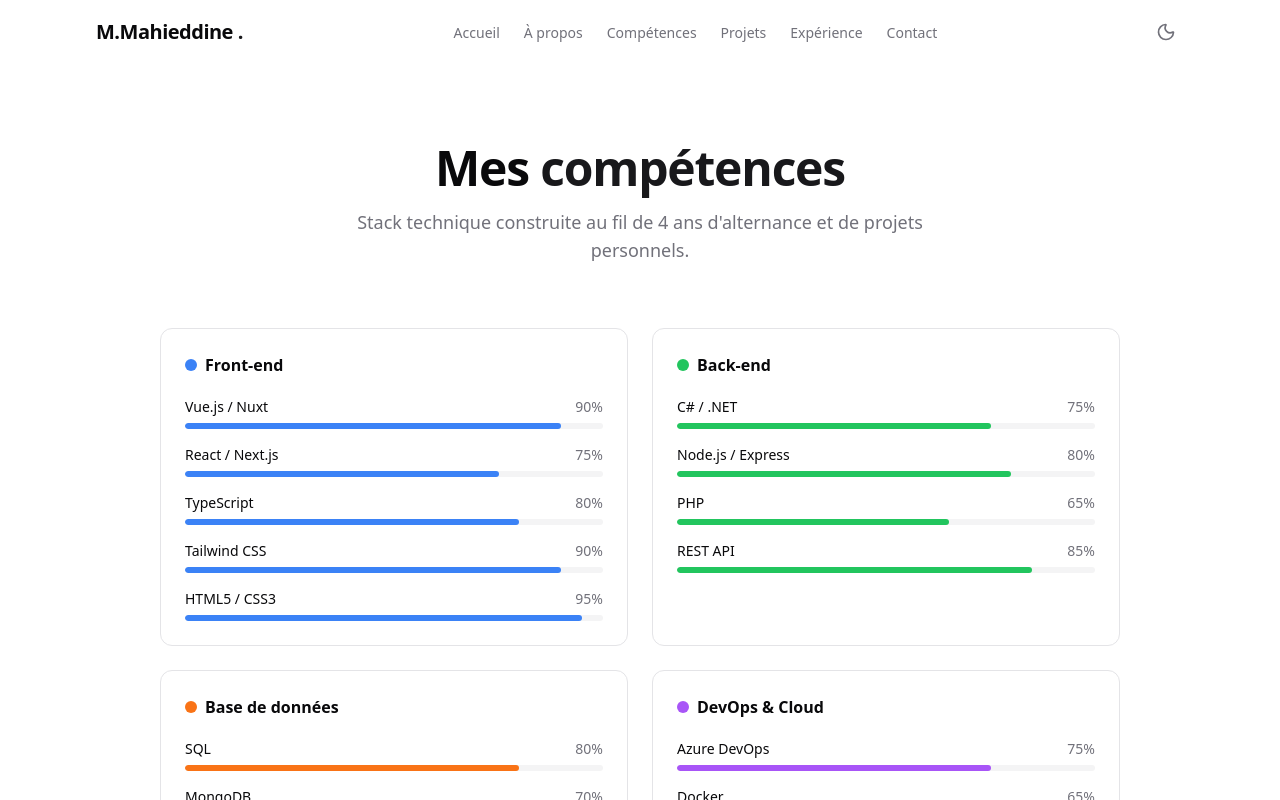
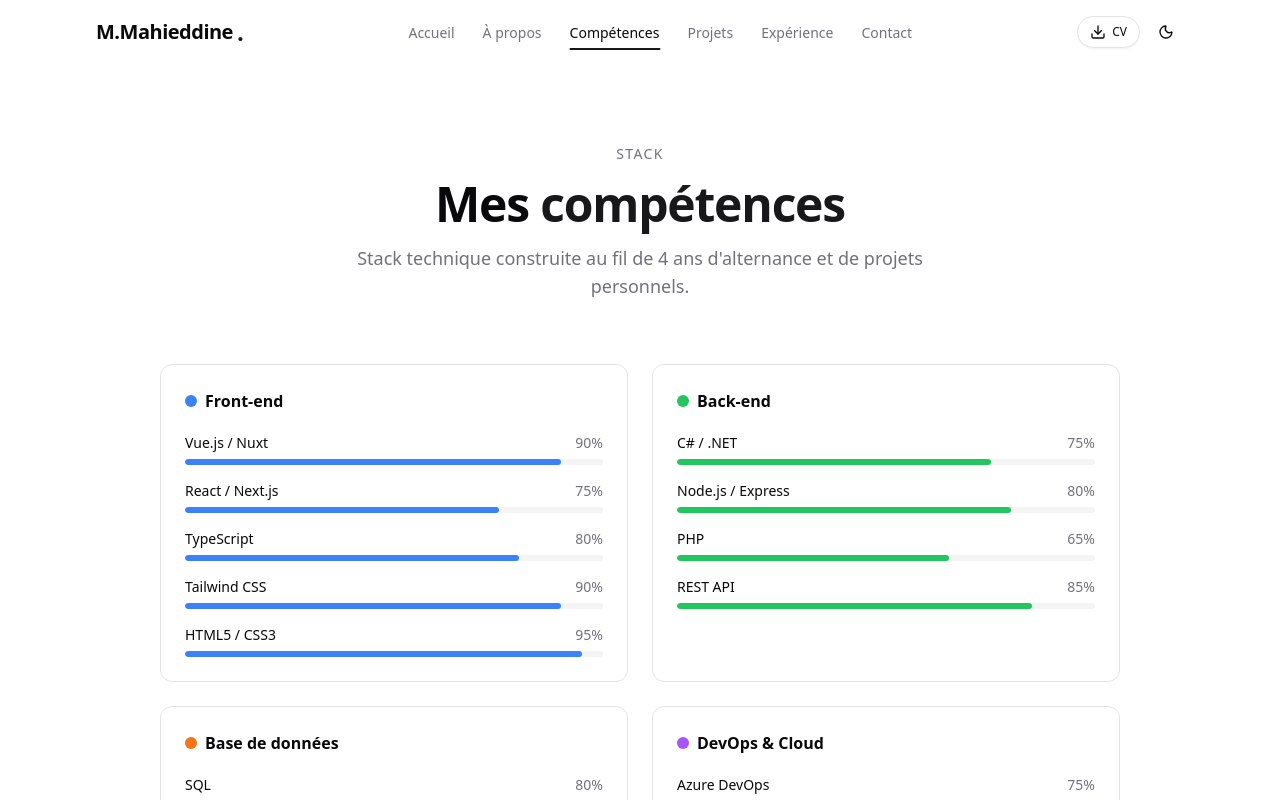
Before and after one commit to Mylan699/Portfolio-2026, a Nuxt app: page /skills in a window 1280 px wide. Shown: the top 800 px of the page. Built offline with nearby package versions, Linux system fonts and the light colour scheme.

Commit message:
fix bug skills

```diff
--- a/app/components/Navbar.vue
+++ b/app/components/Navbar.vue
@@ -1,23 +1,46 @@
 <script setup lang="ts">
-import { Moon, Sun, Menu, X } from 'lucide-vue-next'
+import { gsap } from 'gsap'
+import { Moon, Sun, Menu, X, Download } from 'lucide-vue-next'
+import { Button } from '@/components/ui/button'
 
 const colorMode = useColorMode()
 const isMenuOpen = ref(false)
 const isScrolled = ref(false)
+const route = useRoute()
 
-// Toggle dark/light
 const toggleTheme = () => {
   colorMode.preference = colorMode.value === 'dark' ? 'light' : 'dark'
 }
 
-// Détecte le scroll pour l'effet blur
+const handleScroll = () => {
+  isScrolled.value = window.scrollY > 20
+}
+
 onMounted(() => {
-  window.addEventListener('scroll', () => {
-    isScrolled.value = window.scrollY > 20
-  })
+  window.addEventListener('scroll', handleScroll)
+
+  // Animation d'entrée GSAP
+  const tl = gsap.timeline()
+  tl.fromTo('.navbar-logo',
+    { opacity: 0, x: -20 },
+    { opacity: 1, x: 0, duration: 0.5, ease: 'power2.out' }
+  )
+  .fromTo('.navbar-link',
+    { opacity: 0, y: -10 },
+    { opacity: 1, y: 0, duration: 0.4, ease: 'power2.out', stagger: 0.07 },
+    '-=0.2'
+  )
+  .fromTo('.navbar-actions',
+    { opacity: 0, x: 20 },
+    { opacity: 1, x: 0, duration: 0.4, ease: 'power2.out' },
+    '-=0.3'
+  )
 })
 
-// Liens de navigation — personnalise selon tes pages
+onUnmounted(() => {
+  window.removeEventListener('scroll', handleScroll)
+})
+
 const navLinks = [
   { label: 'Accueil', to: '/' },
   { label: 'À propos', to: '/about' },
@@ -26,95 +49,135 @@ const navLinks = [
   { label: 'Expérience', to: '/experience' },
   { label: 'Contact', to: '/contact' },
 ]
+
+const isActive = (path: string) => {
+  if (path === '/') return route.path === '/'
+  return route.path.startsWith(path)
+}
 </script>
 
 <template>
   <header
     :class="[
-      'fixed top-0 left-0 right-0 z-50 transition-all duration-300',
+      'fixed top-0 left-0 right-0 z-50 transition-all duration-500',
       isScrolled
-        ? 'bg-background/80 backdrop-blur-md border-b border-border shadow-sm'
+        ? 'bg-background/85 backdrop-blur-xl border-b border-border shadow-lg shadow-black/5'
         : 'bg-transparent'
     ]"
   >
     <nav class="max-w-6xl mx-auto px-4 sm:px-6 lg:px-8">
       <div class="flex items-center justify-between h-16">
 
-        <!-- Logo / Nom — personnalise ici -->
+        <!-- Logo -->
         <NuxtLink
           to="/"
-          class="text-xl font-bold tracking-tight text-foreground hover:text-primary transition-colors"
+          class="navbar-logo flex items-center gap-1 text-xl font-bold tracking-tight hover:opacity-80 transition-opacity"
         >
-          M.Mahieddine
-          <span class="text-primary">.</span>
+          <span>M.Mahieddine</span>
+          <span class="text-primary text-2xl leading-none">.</span>
         </NuxtLink>
 
         <!-- Liens desktop -->
-        <ul class="hidden md:flex items-center gap-6">
+        <ul class="hidden md:flex items-center gap-1">
           <li v-for="link in navLinks" :key="link.to">
             <NuxtLink
               :to="link.to"
-              class="text-sm font-medium text-muted-foreground hover:text-foreground transition-colors relative group"
-              active-class="text-foreground"
+              class="navbar-link relative px-3 py-2 rounded-md text-sm font-medium transition-colors duration-200"
+              :class="isActive(link.to)
+                ? 'text-foreground'
+                : 'text-muted-foreground hover:text-foreground hover:bg-accent'"
             >
               {{ link.label }}
-              <!-- Underline animée -->
+              <!-- Indicateur actif -->
               <span
-                class="absolute -bottom-1 left-0 w-0 h-0.5 bg-primary transition-all duration-300 group-hover:w-full"
+                v-if="isActive(link.to)"
+                class="absolute bottom-0 left-1/2 -translate-x-1/2 w-4/5 h-0.5 rounded-full bg-primary"
               />
             </NuxtLink>
           </li>
         </ul>
 
-        <!-- Actions droite -->
-        <div class="flex items-center gap-3">
-          <!-- Toggle dark mode -->
-          <button
+        <!-- Actions -->
+        <div class="navbar-actions flex items-center gap-2">
+
+          <!-- Bouton CV -->
+          <Button
+            variant="outline"
+            size="sm"
+            class="hidden md:inline-flex gap-1.5 h-8 px-3 text-xs rounded-full"
+            as-child
+          >
+            <NuxtLink to="/cv-mylan-mahieddine.pdf" external>
+              <Download class="w-3.5 h-3.5" />
+              CV
+            </NuxtLink>
+          </Button>
+
+          <!-- Toggle theme -->
+          <Button
+            variant="ghost"
+            size="icon"
+            class="h-9 w-9 rounded-full"
             @click="toggleTheme"
-            class="p-2 rounded-md text-muted-foreground hover:text-foreground hover:bg-accent transition-colors"
-            aria-label="Toggle theme"
           >
-            <Sun v-if="colorMode.value === 'dark'" class="w-5 h-5" />
-            <Moon v-else class="w-5 h-5" />
-          </button>
+            <Sun v-if="colorMode.value === 'dark'" class="w-4 h-4" />
+            <Moon v-else class="w-4 h-4" />
+          </Button>
 
-          <!-- Burger menu mobile -->
-          <button
+          <!-- Burger mobile -->
+          <Button
+            variant="ghost"
+            size="icon"
+            class="md:hidden h-9 w-9 rounded-full"
             @click="isMenuOpen = !isMenuOpen"
-            class="md:hidden p-2 rounded-md text-muted-foreground hover:text-foreground hover:bg-accent transition-colors"
-            aria-label="Toggle menu"
           >
-            <X v-if="isMenuOpen" class="w-5 h-5" />
-            <Menu v-else class="w-5 h-5" />
-          </button>
+            <X v-if="isMenuOpen" class="w-4 h-4" />
+            <Menu v-else class="w-4 h-4" />
+          </Button>
+
         </div>
-
       </div>
 
       <!-- Menu mobile -->
       <Transition
         enter-active-class="transition-all duration-300 ease-out"
-        enter-from-class="opacity-0 -translate-y-2"
+        enter-from-class="opacity-0 -translate-y-3"
         enter-to-class="opacity-100 translate-y-0"
         leave-active-class="transition-all duration-200 ease-in"
         leave-from-class="opacity-100 translate-y-0"
-        leave-to-class="opacity-0 -translate-y-2"
+        leave-to-class="opacity-0 -translate-y-3"
       >
-        <ul
+        <div
           v-if="isMenuOpen"
-          class="md:hidden py-4 border-t border-border space-y-1"
+          class="md:hidden py-3 border-t border-border space-y-1"
         >
-          <li v-for="link in navLinks" :key="link.to">
           <NuxtLink
+            v-for="link in navLinks"
+            :key="link.to"
             :to="link.to"
-              class="block px-3 py-2 rounded-md text-sm font-medium text-muted-foreground hover:text-foreground hover:bg-accent transition-colors"
-              active-class="text-foreground bg-accent"
+            class="flex items-center justify-between px-4 py-2.5 rounded-lg text-sm font-medium transition-colors"
+            :class="isActive(link.to)
+              ? 'bg-accent text-foreground'
+              : 'text-muted-foreground hover:text-foreground hover:bg-accent'"
             @click="isMenuOpen = false"
           >
             {{ link.label }}
+            <span
+              v-if="isActive(link.to)"
+              class="w-1.5 h-1.5 rounded-full bg-primary"
+            />
           </NuxtLink>
-          </li>
-        </ul>
+
+          <!-- CV mobile -->
+          <div class="px-2 pt-2 border-t border-border mt-2">
+            <Button variant="outline" size="sm" class="w-full gap-2" as-child>
+              <NuxtLink to="/cv-mylan-mahieddine.pdf" external>
+                <Download class="w-4 h-4" />
+                Télécharger mon CV
+              </NuxtLink>
+            </Button>
+          </div>
+        </div>
       </Transition>
 
     </nav>
--- a/app/pages/skills.vue
+++ b/app/pages/skills.vue
@@ -85,16 +85,53 @@ const softSkills = [
   'Sens des responsabilités',
 ]
 
-onMounted(() => {
+const animateBars = () => {
+  gsap.utils.toArray<HTMLElement>('.progress-bar').forEach((bar) => {
+    const level = bar.dataset.level ?? '0'
+
+    // Reset forcé
+    gsap.killTweensOf(bar)
+    gsap.set(bar, { width: '0%' })
+
+    const rect = bar.getBoundingClientRect()
+    const isVisible = rect.top < window.innerHeight && rect.top >= 0
+
+    if (isVisible) {
+      gsap.to(bar, {
+        width: `${level}%`,
+        duration: 1.2,
+        ease: 'power2.out',
+        delay: 0.2,
+      })
+    } else {
+      gsap.to(bar, {
+        width: `${level}%`,
+        duration: 1.2,
+        ease: 'power2.out',
+        scrollTrigger: {
+          trigger: bar,
+          start: 'top 95%',
+          once: true,
+        }
+      })
+    }
+  })
+}
+
+const initAnimations = async () => {
   gsap.registerPlugin(ScrollTrigger)
 
-  // Animation titre
+  // Kill tout proprement
+  ScrollTrigger.getAll().forEach(t => t.kill())
+  gsap.killTweensOf('.progress-bar')
+
+  await nextTick()
+
   gsap.fromTo('.skills-header',
     { opacity: 0, y: 30 },
     { opacity: 1, y: 0, duration: 0.6, ease: 'power2.out' }
   )
 
-  // Animation cards
   gsap.fromTo('.skill-group',
     { opacity: 0, y: 40 },
     {
@@ -103,21 +140,6 @@ onMounted(() => {
     }
   )
 
-  // Animation barres de progression
-  gsap.utils.toArray<HTMLElement>('.progress-bar').forEach((bar) => {
-    const target = bar.dataset.level ?? '0'
-    gsap.fromTo(bar,
-      { width: '0%' },
-      {
-        width: `${target}%`,
-        duration: 1.2,
-        ease: 'power2.out',
-        scrollTrigger: { trigger: bar, start: 'top 90%' }
-      }
-    )
-  })
-
-  // Animation soft skills
   gsap.fromTo('.soft-skill',
     { opacity: 0, scale: 0.8 },
     {
@@ -125,6 +147,21 @@ onMounted(() => {
       scrollTrigger: { trigger: '.soft-skills-section', start: 'top 85%' }
     }
   )
+
+  // Délai plus long pour laisser le layout se stabiliser
+  setTimeout(() => {
+    ScrollTrigger.refresh()
+    animateBars()
+  }, 400)
+}
+
+onMounted(() => {
+  initAnimations()
+})
+
+onUnmounted(() => {
+  ScrollTrigger.getAll().forEach(t => t.kill())
+  gsap.killTweensOf('.progress-bar')
 })
 </script>
 
@@ -133,6 +170,9 @@ onMounted(() => {
 
     <!-- Header -->
     <div class="skills-header text-center mb-16">
+      <p class="text-sm font-medium text-muted-foreground tracking-widest uppercase mb-4">
+        Stack
+      </p>
       <h1 class="text-4xl sm:text-5xl font-bold tracking-tight mb-4">
         Mes <span class="text-primary">compétences</span>
       </h1>
@@ -148,13 +188,11 @@ onMounted(() => {
         :key="group.category"
         class="skill-group rounded-xl border border-border bg-card p-6 space-y-5"
       >
-        <!-- Titre catégorie -->
         <div class="flex items-center gap-2">
-          <span class="w-3 h-3 rounded-full" :class="group.color" />
+          <span class="w-3 h-3 rounded-full shrink-0" :class="group.color" />
           <h2 class="font-semibold">{{ group.category }}</h2>
         </div>
 
-        <!-- Barres -->
         <div class="space-y-4">
           <div
             v-for="skill in group.skills"
@@ -175,7 +213,6 @@ onMounted(() => {
             </div>
           </div>
         </div>
-
       </div>
     </div>
 
```
Lines whose indentation alone changed are shown as unchanged.
